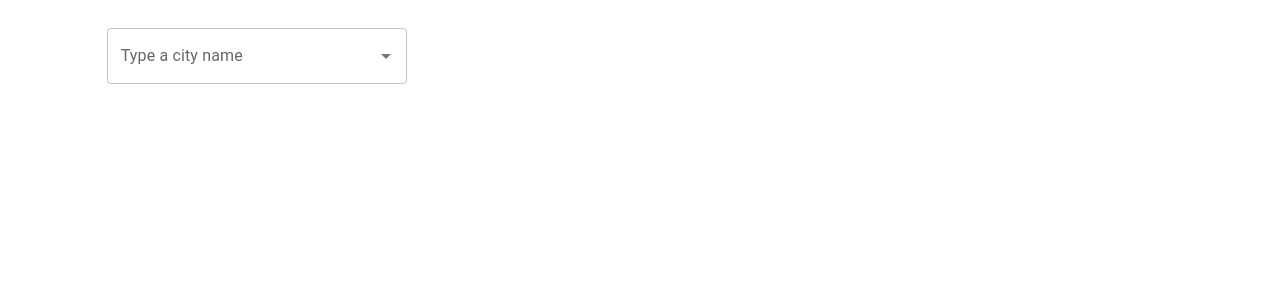
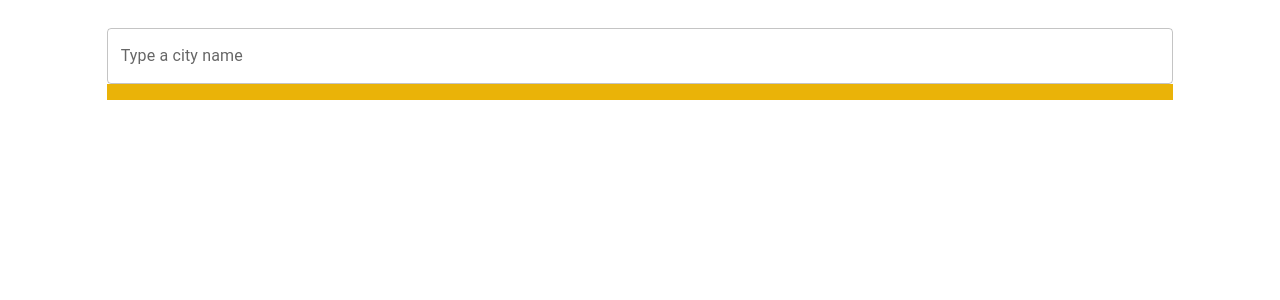
Before and after one commit to dannyfrelink/FetchAPI, a React (Create React App) app in the folder client/: page / in a window 1280 px wide. Shown: the top 300 px of the page. Built offline with nearby package versions, Linux system fonts and the light colour scheme.

Commit message:
update: use Material UI for autocomplete input

```diff
--- a/client/src/components/InputAutocomplete.js
+++ b/client/src/components/InputAutocomplete.js
@@ -1,4 +1,11 @@
-import { Autocomplete, TextField } from "@mui/material";
+import {
+  Autocomplete,
+  Divider,
+  List,
+  ListItem,
+  ListItemText,
+  TextField,
+} from "@mui/material";
 import React, { useState, useEffect } from "react";
 
 const InputAutocomplete = () => {
@@ -53,27 +60,48 @@ const InputAutocomplete = () => {
         onKeyUp={() => handleSearch(query)}
         onKeyDown={() => clearTimeout(timeoutId)}
       /> */}
-      <Autocomplete
+      {/* <Autocomplete
         value={query}
         disablePortal
         id="combo-box-demo"
         options={suggestions}
         sx={{ width: 300 }}
-        renderInput={(params) => (
+        renderInput={(params) => ( */}
       <TextField
-            {...params}
+        className="block w-full"
         onChange={(e) => setQuery(capitalizeFirstLetter(e.target.value))}
         onKeyUp={() => handleSearch(query)}
         onKeyDown={() => clearTimeout(timeoutId)}
         label="Type a city name"
       />
-        )}
+      {/* )} */}
+      {/* /> */}
+      <List
+        className="bg-yellow-500"
+        component="nav"
+        aria-label="city suggestions"
+      >
+        {suggestions.map((city) => (
+          <div>
+            <ListItem button>
+              <ListItemText
+                primary={city.label.split(",")[0]}
+                secondary={city.label.split(", ")[1]}
               />
-      <ul>
+            </ListItem>
+            <Divider />
+          </div>
+        ))}
+        {/* <ListItem button>
+          <ListItemText primary="Inbox" secondary="Jan 9, 2014" />
+        </ListItem>
+        <Divider /> */}
+      </List>
+      {/* <ul>
         {suggestions.map((city) => (
           <li key={city.id}>{city.label}</li>
         ))}
-      </ul>
+      </ul> */}
     </div>
   );
 };
```
Lines whose indentation alone changed are shown as unchanged.
